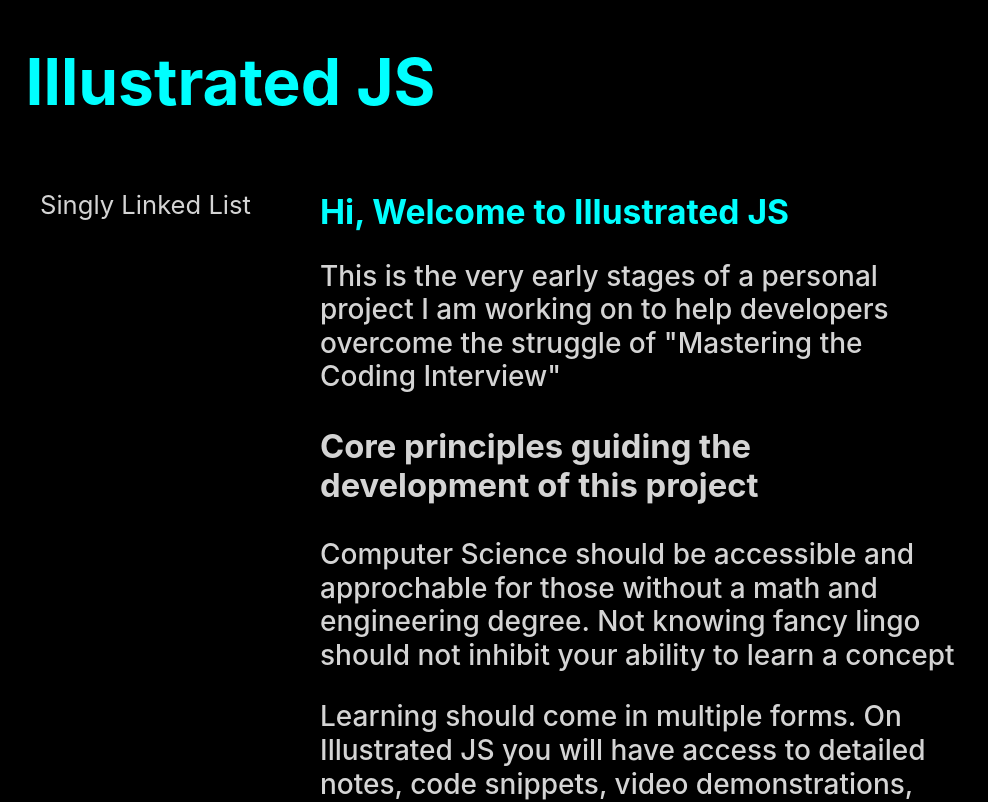
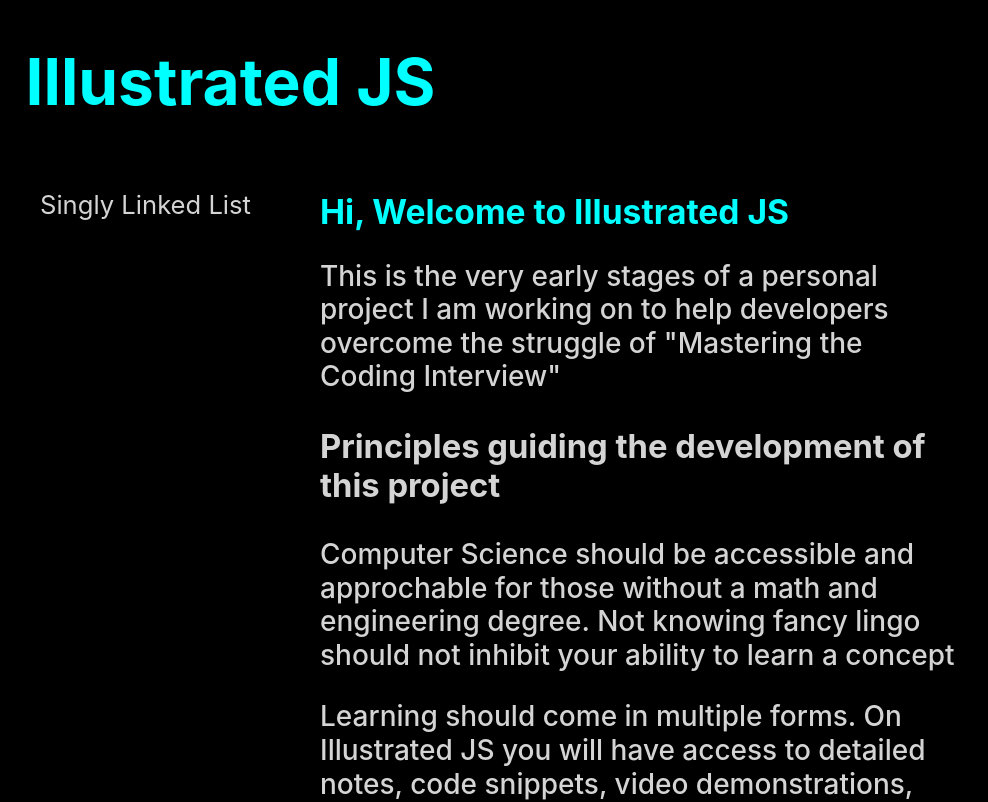
Before and after one commit to Matt-GitHub/Illustrated, a React (Create React App) app: page / in a window 1280 px wide. Shown: the top 802 px of the page, without its empty margins (0-988 px from the left). Built offline with nearby package versions, Linux system fonts and the light colour scheme; a web font is replaced by a local one.

Commit message:
fixed spelling errors

```diff
--- a/src/components/Greeting.js
+++ b/src/components/Greeting.js
@@ -10,7 +10,7 @@ const Greeting = () => {
           help developers overcome the struggle of "Mastering the Coding
           Interview"
         </span>
-        <h3>Core principles guiding the development of this project </h3>
+        <h3>Principles guiding the development of this project </h3>
         <p>
           {' '}
           Computer Science should be accessible and approchable for those
```
